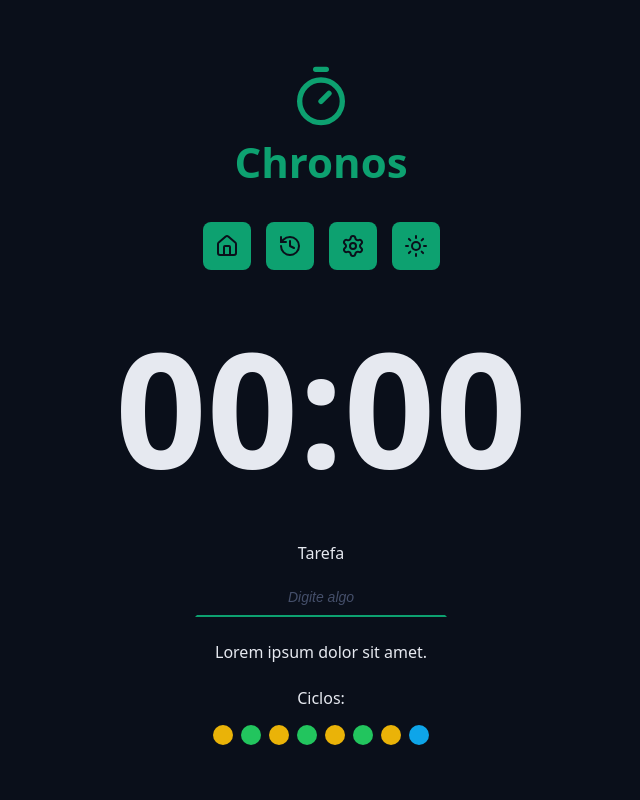
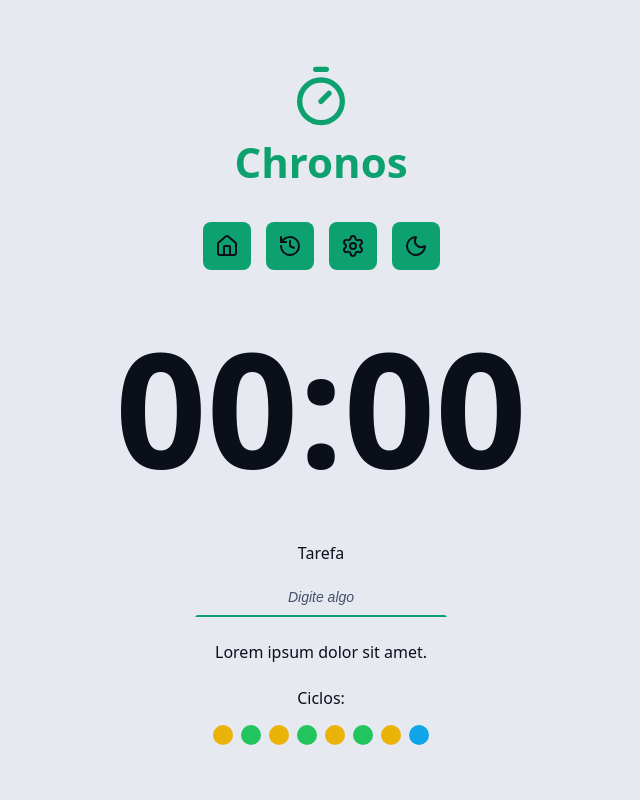
Before and after one commit to matheusjbk/chronos-pomodoro, a React (Vite) app: page / in a window 1280 px wide. Both pictures are taken after a click on the link 734 px from the left and 246 px from the top of the page. Shown: the top 800 px of the page, without its empty margins (319-959 px from the left). Built offline with nearby package versions, Linux system fonts and the light colour scheme.

Commit message:
feat: adding light theme

```diff
--- a/index.html
+++ b/index.html
@@ -1,5 +1,5 @@
 <!doctype html>
-<html lang="en">
+<html lang="pt-BR" data-theme="dark">
   <head>
     <meta charset="UTF-8" />
     <link rel="icon" type="image/svg+xml" href="/vite.svg" />
--- a/src/components/Menu/index.tsx
+++ b/src/components/Menu/index.tsx
@@ -1,24 +1,81 @@
-import { HistoryIcon, HouseIcon, SettingsIcon, SunIcon } from 'lucide-react';
+import {
+  HistoryIcon,
+  HouseIcon,
+  MoonIcon,
+  SettingsIcon,
+  SunIcon,
+} from 'lucide-react';
+import { useState, useEffect } from 'react';
 
 import styles from './style.module.css';
 
+type AvailableThemes = 'dark' | 'light';
+
 export function Menu() {
+  const [theme, setTheme] = useState<AvailableThemes>(() => {
+    const storagedTheme = localStorage.getItem('theme') as AvailableThemes;
+
+    return storagedTheme ?? 'dark';
+  });
+
+  function handleThemeChange(
+    event: React.MouseEvent<HTMLAnchorElement, MouseEvent>,
+  ) {
+    event.preventDefault();
+
+    setTheme(prevTheme => {
+      const nextTheme = prevTheme === 'dark' ? 'light' : 'dark';
+      return nextTheme;
+    });
+  }
+
+  useEffect(() => {
+    document.documentElement.setAttribute('data-theme', theme);
+    localStorage.setItem('theme', theme);
+  }, [theme]);
+
+  const nextIconTheme = {
+    dark: <SunIcon />,
+    light: <MoonIcon />,
+  };
+
   return (
     <nav className={styles.menu}>
-      <a href='#' className={styles.menuLink}>
+      <a
+        href='#'
+        className={styles.menuLink}
+        aria-label='Página inicial'
+        title='Página inicial'
+      >
         <HouseIcon />
       </a>
 
-      <a href='#' className={styles.menuLink}>
+      <a
+        href='#'
+        className={styles.menuLink}
+        aria-label='Histórico'
+        title='Histórico'
+      >
         <HistoryIcon />
       </a>
 
-      <a href='#' className={styles.menuLink}>
+      <a
+        href='#'
+        className={styles.menuLink}
+        aria-label='Configurações'
+        title='Configurações'
+      >
         <SettingsIcon />
       </a>
 
-      <a href='#' className={styles.menuLink}>
-        <SunIcon />
+      <a
+        href='#'
+        className={styles.menuLink}
+        aria-label='Mudar tema'
+        title='Mudar tema'
+        onClick={handleThemeChange}
+      >
+        {nextIconTheme[theme]}
       </a>
     </nav>
   );
--- a/src/styles/theme.css
+++ b/src/styles/theme.css
@@ -35,3 +35,21 @@
   --disabled: #555f7d;
   --text-disabled: #aab3cc;
 }
+
+:root[data-theme='light'] {
+  --gray-100: #0a0f1a;
+  --gray-200: #181f2e;
+  --gray-300: #272f43;
+  --gray-400: #363d56;
+  --gray-500: #454f6a;
+  --gray-600: #555f7d;
+  --gray-700: #aab3cc;
+  --gray-800: #cdd3e1;
+  --gray-900: #e6e9f0;
+
+  --text-default: #0a0f1a;
+  --text-muted: #272f43;
+
+  --link-color: #0b8a60;
+  --link-hover: #065f46;
+}
```
